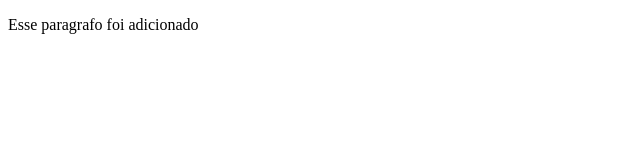
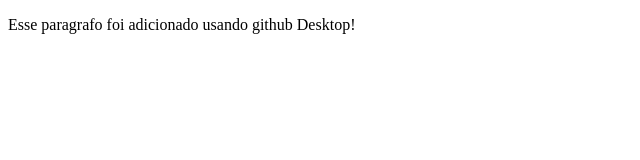
Before and after one commit to eduardohsantos/aula-git, a plain HTML site: page index.html in a window 1280 px wide. Shown: the whole page, without its empty margins (0-640 px from the left). Drawn offline with Linux system fonts and the light colour scheme.

Commit message:
mudei o arquivo index

```diff
--- a/index.html
+++ b/index.html
@@ -7,6 +7,6 @@
     <title>Document</title>
 </head>
 <body>
-    <p> Esse paragrafo foi adicionado </p>
+    <p> Esse paragrafo foi adicionado usando github Desktop! </p>
 </body>
 </html>
```
